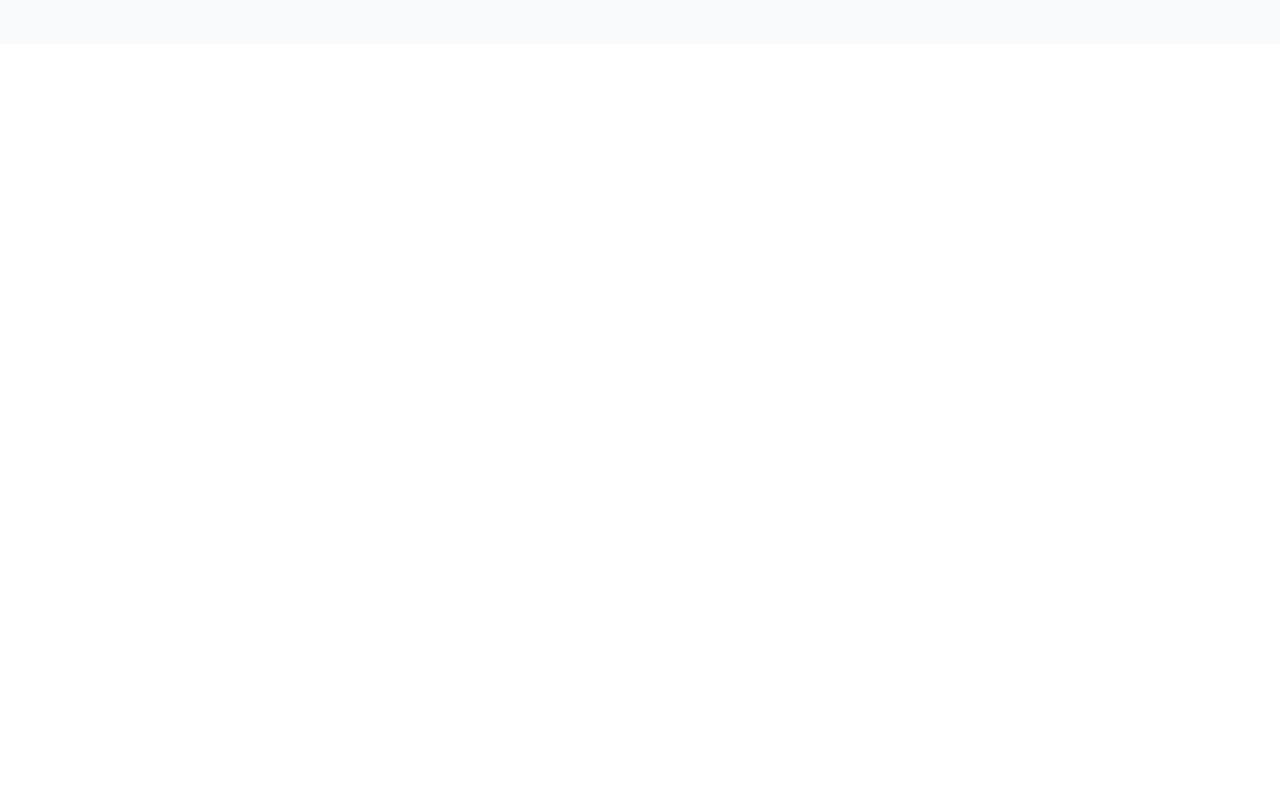
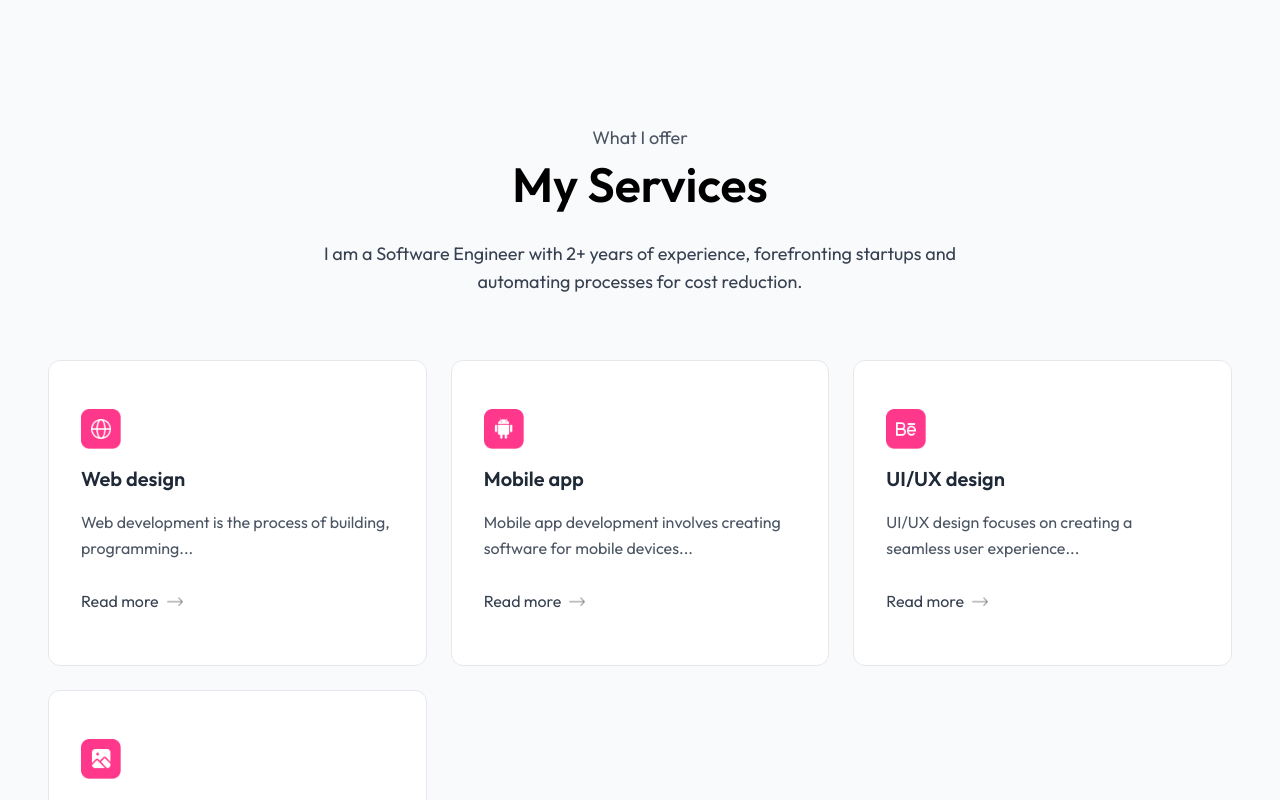
Before and after one commit to undahveeti/websiteportfolio, a Next.js app: page / in a window 1280 px wide. Shown: the part 1580-2380 px from the top of the page. Before the commit the page ends 1624 px from the top, so only its background shows below. Built offline with nearby package versions, Linux system fonts and the light colour scheme; a web font is replaced by a local one.

Commit message:
services implemented

```diff
--- /dev/null
+++ b/app/components/Services.jsx
@@ -0,0 +1,41 @@
+import React from 'react'
+import Image from 'next/image'
+import { assets } from '@/assets/assets'
+import { serviceData } from '@/assets/assets'
+
+const Services = () => {
+  return (
+    <div id="services" className="w-full min-h-screen bg-gray-50">
+      <div className="max-w-[1400px] mx-auto px-6 lg:px-12 py-20">
+        <div className='text-center mb-16'>
+          <h4 className='text-lg text-gray-600 mb-2'>What I offer</h4>
+          <h2 className='text-5xl font-semibold'>My Services</h2>
+          <p className='text-lg text-gray-700 max-w-2xl mx-auto mt-8'>
+            I am a Software Engineer with 2+ years of experience, forefronting startups and automating processes for cost reduction.
+          </p>
+        </div>
+
+        <div className='grid grid-cols-1 md:grid-cols-auto gap-6 my-10'>
+          {serviceData.map(({icon, title, description, link}, index)=>(
+            <div
+              key={index}
+              className='border border-gray-200 rounded-xl px-8 py-12
+                       bg-white hover:bg-lightHover hover:-translate-y-1
+                       hover:shadow-black cursor-pointer
+                       transform transition-all duration-300'
+            >
+              <Image src={icon} alt={title} className='w-10'/>
+              <h3 className='text-xl font-semibold text-gray-800 my-4'>{title}</h3>
+              <p className='text-gray-600 leading-relaxed'>{description}</p>
+              <a href={link} className='flex items-center gap-2 mt-6 text-gray-700 hover:text-gray-900'>
+                Read more <Image alt='arrow' src={assets.right_arrow} className='w-4'/>
+              </a>
+            </div>
+          ))}
+        </div>
+      </div>
+    </div>
+  )
+}
+
+export default Services
--- a/app/page.js
+++ b/app/page.js
@@ -3,13 +3,14 @@ import Image from "next/image";
 import Navbar from "./components/Navbar";
 import Header from "./components/Header";
 import About from "./components/About";
-
+import Services from "./components/Services";
 export default function Home() {
   return (
     <>
     <Navbar/>
     <Header/>
     <About/>
+    <Services/>
     </>
   );
 }
--- a/tailwind.config.mjs
+++ b/tailwind.config.mjs
@@ -19,6 +19,9 @@ const config = {
       boxShadow: {
         'black': '4px 4px 0 0 #000',
         'white': '4px 4px 0 0 #fff',
+      },
+      gridTemplateColumns: {
+        'auto': 'repeat(auto-fit, minmax(280px, 1fr))',
       }
     },
   },
```
